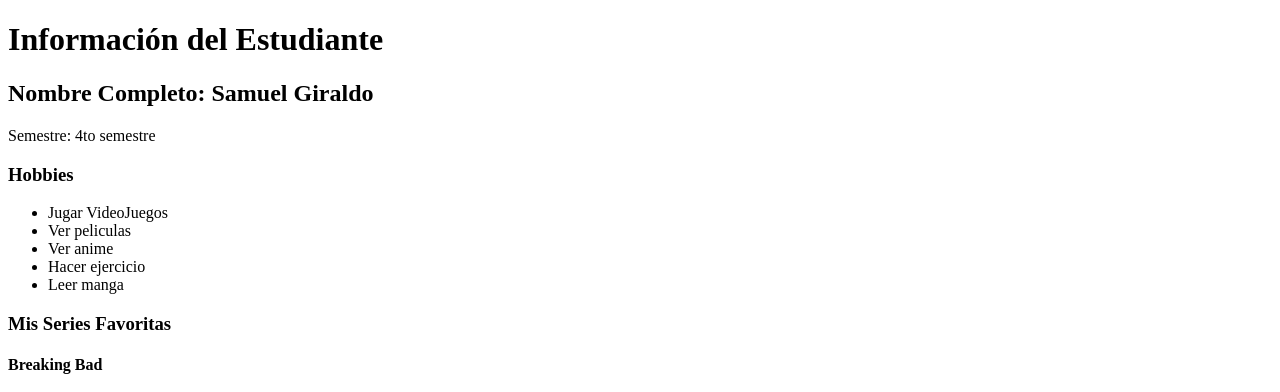
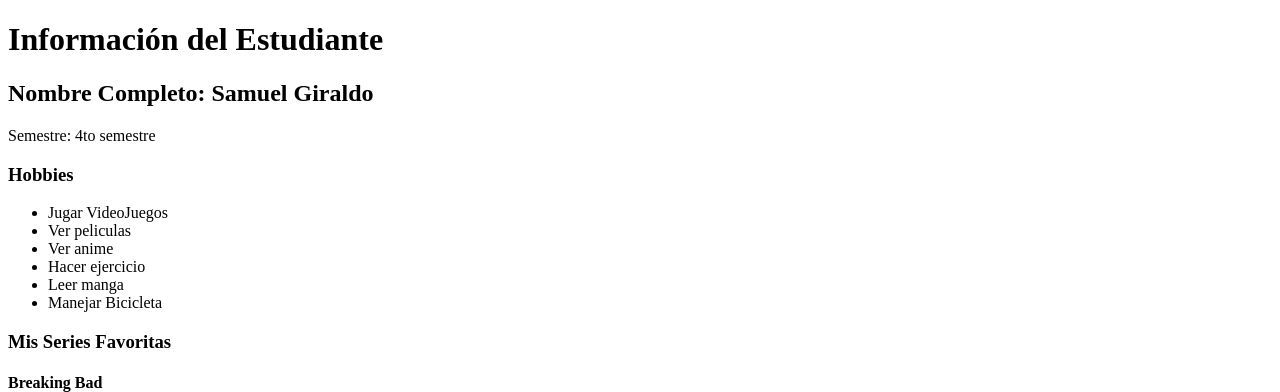
Before and after one commit to MrEvola/Taller, a plain HTML site: page index.html in a window 1280 px wide. Shown: the top 392 px of the page. Drawn offline with Linux system fonts and the light colour scheme; grey boxes are pictures that could not be loaded.

Commit message:
Catorceavo commit

```diff
--- a/index.html
+++ b/index.html
@@ -16,6 +16,7 @@
         <li>Ver anime</li>
         <li>Hacer ejercicio</li>
         <li>Leer manga</li>
+        <li>Manejar Bicicleta</li>
     </ul>
     <h3>Mis Series Favoritas</h3>
     <div>
```
